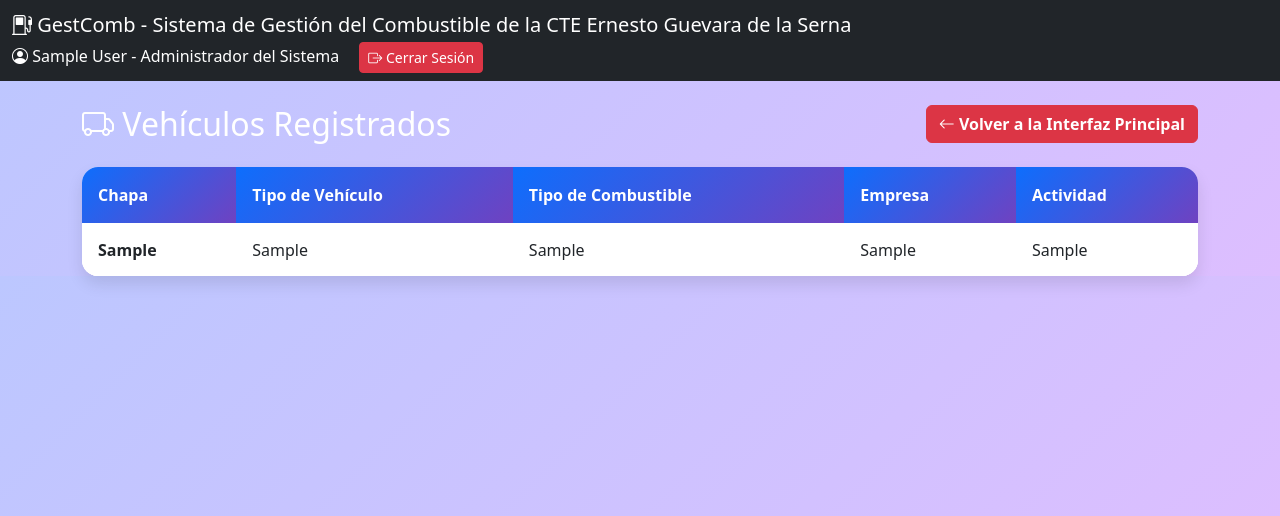
After one commit to josecarlospr2002/gestor-de-combustible-cte, a Django app: page /transporte/ in a window 1280 px wide. The commit adds this page. Shown: the top 516 px of the page. Run offline with Django 5.2, Linux system fonts and the light colour scheme; a user stored in the database is signed in; tables that the repository leaves empty hold one stand-in row (values such as "Sample post").

Commit message:
Creada vista de vehículos con tabla estilizada y acceso restringido por rol

```diff
--- a/combustible/urls.py
+++ b/combustible/urls.py
@@ -3,4 +3,6 @@ from . import views
 
 urlpatterns = [
     path('dashboard/', views.dashboard, name='dashboard'),
+    #path('solicitud/crear/', views.crear_solicitud, name='crear_solicitud'),
+    path('transporte/', views.lista_transporte, name='lista_transporte'),
 ]
--- a/combustible/views.py
+++ b/combustible/views.py
@@ -1,7 +1,13 @@
 from django.shortcuts import render
 from django.contrib.auth.decorators import login_required
+from .models import SolicitudCombustible, Transporte
 
 
 @login_required
 def dashboard(request):
     return render(request, 'combustible/dashboard.html')
+
+@login_required
+def lista_transporte(request):
+    vehiculos = Transporte.objects.all()
+    return render(request, 'combustible/lista_transporte.html', {'vehiculos': vehiculos})
--- /dev/null
+++ b/templates/combustible/lista_transporte.html
@@ -0,0 +1,77 @@
+{% extends 'base.html' %}
+
+{% block content %}
+<style>
+body { background: linear-gradient(135deg, #bcc7ff, #ddbeff); }
+.table-container {
+    background: white;
+    border-radius: 1rem;
+    overflow: hidden;
+    box-shadow: 0 0.5rem 1rem rgba(0, 0, 0, 0.1);
+}
+.table thead th {
+    background: linear-gradient(135deg, #0d6efd, #6f42c1);
+    color: white;
+    font-weight: 600;
+    border: none;
+    padding: 1rem;
+}
+.table tbody td {
+    padding: 0.9rem 1rem;
+    vertical-align: middle;
+    border: none;
+}
+.table tbody tr {
+    background-color: white;
+}
+.table tbody tr:hover {
+    background-color: #f0f0ff;
+}
+.titulo-tabla {
+    color: white;
+}
+</style>
+
+<div class="d-flex justify-content-between align-items-center mb-4">
+    <h2 class="mb-0 titulo-tabla">
+        <i class="bi bi-truck"></i> Vehículos Registrados
+    </h2>
+    <a href="{% url 'dashboard' %}" class="btn btn-danger fw-bold">
+        <i class="bi bi-arrow-left"></i> Volver a la Interfaz Principal
+    </a>
+</div>
+
+<div class="table-container">
+    <div class="table-responsive">
+        <table class="table table-hover mb-0">
+            <thead>
+                <tr>
+                    <th>Chapa</th>
+                    <th>Tipo de Vehículo</th>
+                    <th>Tipo de Combustible</th>
+                    <th>Empresa</th>
+                    <th>Actividad</th>
+                </tr>
+            </thead>
+            <tbody>
+                {% for vehiculo in vehiculos %}
+                <tr>
+                    <td><strong>{{ vehiculo.chapa }}</strong></td>
+                    <td>{{ vehiculo.tipo_vehiculo }}</td>
+                    <td>{{ vehiculo.tipo_combustible }}</td>
+                    <td>{{ vehiculo.empresa }}</td>
+                    <td>{{ vehiculo.actividad }}</td>
+                </tr>
+                {% empty %}
+                <tr>
+                    <td colspan="5" class="text-center text-muted py-5">
+                        <i class="bi bi-inbox" style="font-size: 3rem;"></i>
+                        <p class="mt-3 fs-5">No hay vehículos registrados.</p>
+                    </td>
+                </tr>
+                {% endfor %}
+            </tbody>
+        </table>
+    </div>
+</div>
+{% endblock %}
```
Also changed, not shown: templates/combustible/dashboard.html (+38 -5 lines).
